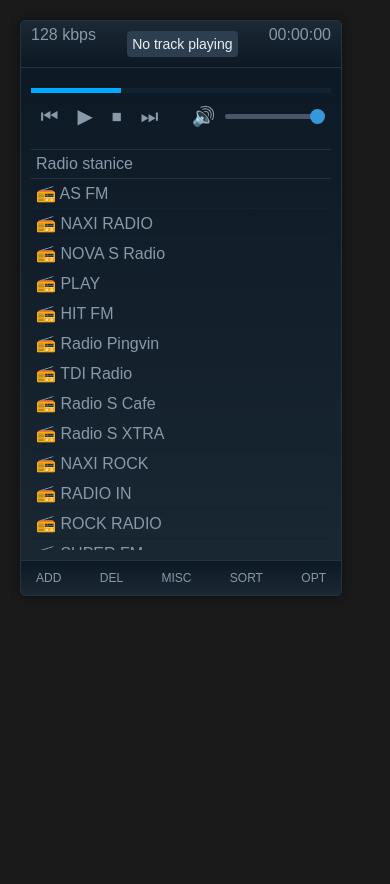
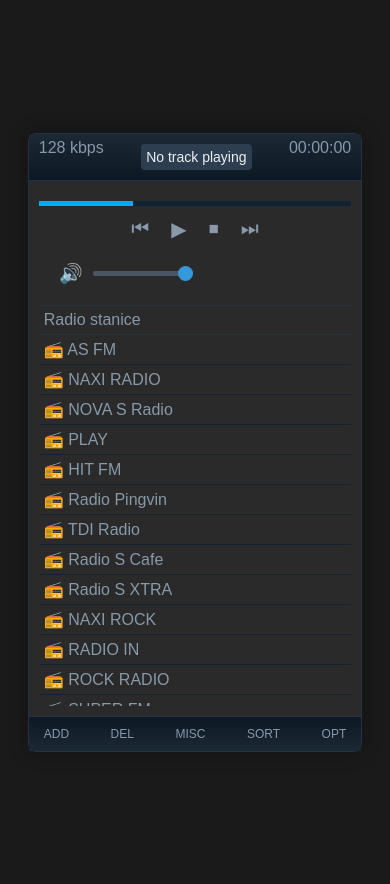
Before and after one commit to djoleajk/djoleajk.github.io, a PHP site: page /PORTFOLIO/shark-web-player/index.html in a window 390 px wide. Before the commit the page ends 596 px from the top, so only its background shows below. Run offline with PHP 8.4, Linux system fonts and the light colour scheme.

Commit message:
Add files via upload

```diff
--- a/shark-web-player/css/style.css
+++ b/shark-web-player/css/style.css
@@ -3,6 +3,11 @@
     font-family: Arial, sans-serif;
     margin: 0;
     padding: 20px;
+    min-height: 100vh;
+    display: flex;
+    justify-content: center;
+    align-items: center;
+    background: #1a1a1a;
 }
 
 .player-container {
@@ -12,6 +17,12 @@
     border-radius: 5px;
     color: #89a;
     box-shadow: 0 0 10px rgba(0,0,0,0.5);
+    width: 100%;
+    max-width: 500px;
+    margin: 0 auto;
+    background: #2a2a2a;
+    border-radius: 8px;
+    box-shadow: 0 0 20px rgba(0,0,0,0.3);
 }
 
 .player-header {
@@ -284,3 +295,22 @@
     cursor: pointer;
     border: none;
 }
+
+/* Mobile Specific Styles */
+@media screen and (max-width: 768px) {
+    .player-container {
+        width: 95%;
+        margin: 10px auto;
+    }
+
+    .control-buttons {
+        flex-wrap: wrap;
+        justify-content: center;
+        gap: 10px;
+    }
+
+    .volume-control {
+        width: 100%;
+        margin-top: 10px;
+    }
+}
```
